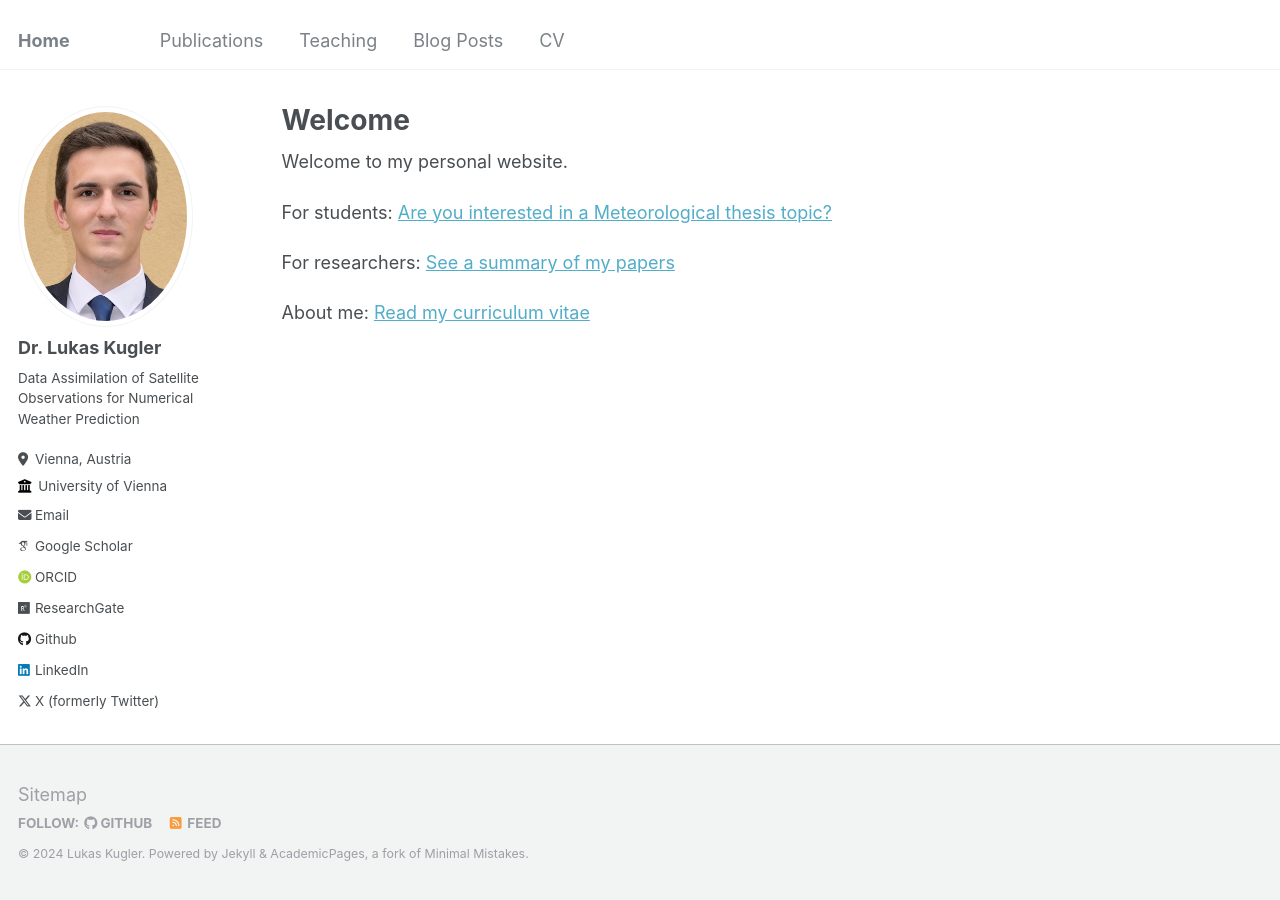
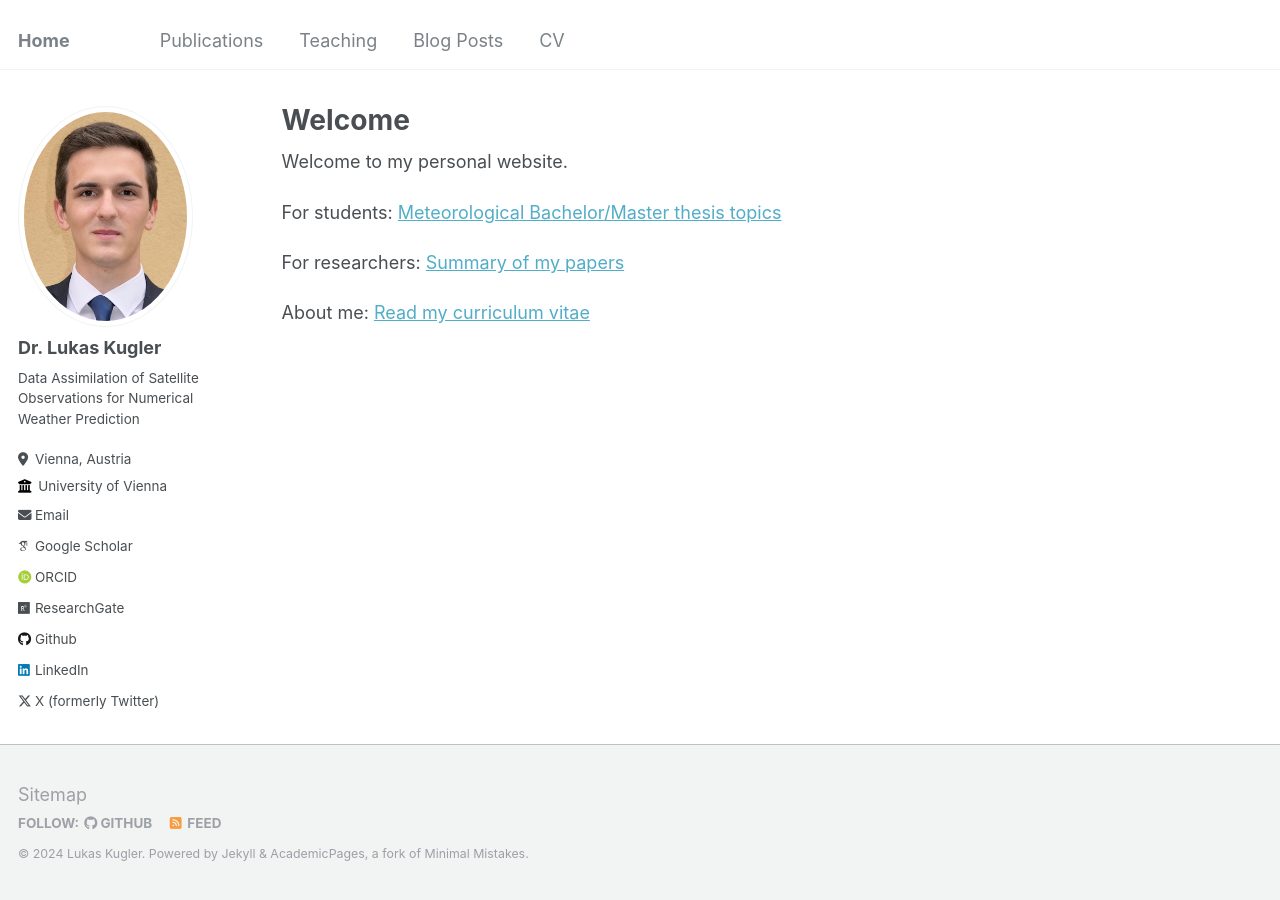
Before and after one commit to lkugler/lkugler.github.io, a Jekyll site: the page built from _pages/about.md, in a window 1280 px wide. Built offline with Jekyll 4.4.1, drawn with Linux system fonts in a browser that asks for light colours; some web fonts are replaced.

Commit message:
Update about.md

```diff
--- a/_pages/about.md
+++ b/_pages/about.md
@@ -9,8 +9,8 @@ redirect_from:
 
 Welcome to my personal website.
 
-For students: [Are you interested in a Meteorological thesis topic?](https://lkugler.github.io/teaching)
+For students: [Meteorological Bachelor/Master thesis topics](https://lkugler.github.io/teaching)
 
-For researchers: [See a summary of my papers](https://lkugler.github.io/blog)
+For researchers: [Summary of my papers](https://lkugler.github.io/blog)
 
 About me: [Read my curriculum vitae](https://lkugler.github.io/cv)
```
